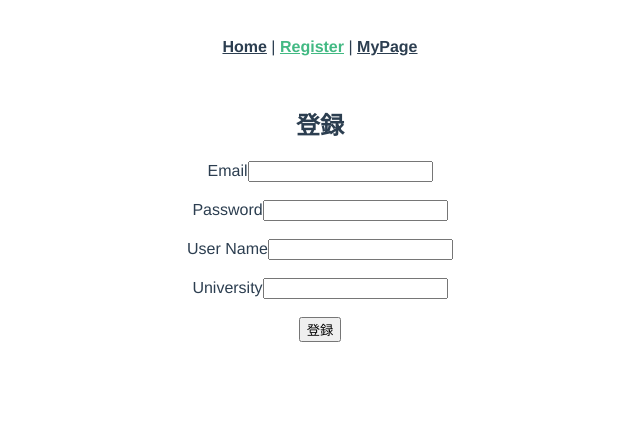
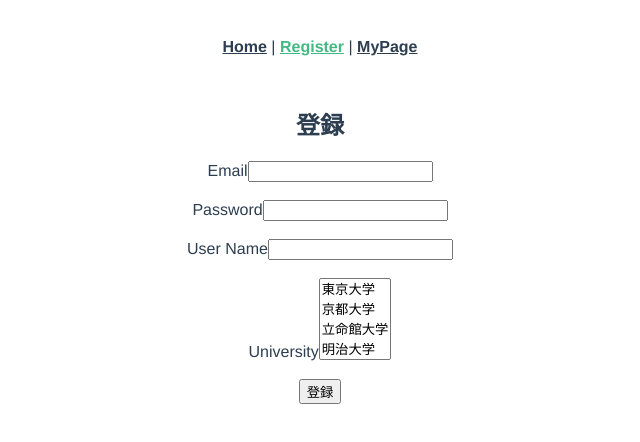
Before and after one commit to webex14-team-5/original-team-app, a Vue app: page /register in a window 1280 px wide. Shown: the top 442 px of the page, without its empty margins (320-960 px from the left). Built offline with nearby package versions, Linux system fonts and the light colour scheme.

Commit message:
register 時に myUniversity 配列を登録

```diff
--- a/src/views/RegisterView.vue
+++ b/src/views/RegisterView.vue
@@ -11,7 +11,12 @@
     <input id="userName" type="userName" v-model="userName" />
     <br /><br />
     <label for="university">University</label>
-    <input id="university" type="university" v-model="university" />
+    <select id="university" name="university" v-model="university" multiple>
+      <option value="U_tokyo">東京大学</option>
+      <option value="U_kyoto">京都大学</option>
+      <option value="rits_U">立命館大学</option>
+      <option value="meiji_U">明治大学</option>
+    </select>
     <br /><br />
     <button v-on:click="register">登録</button>
   </div>
@@ -44,7 +49,13 @@ export default {
         })
         .then((response) => {
           console.log(response)
+          // uid を返す
           this.uId = response.data.localId
+          // myUniversity 配列確認
+          console.log(this.university)
+          // myUniversity に配列にして入れる
+          this.myUniversity = Object.values(this.university)
+          console.log(this.myUniversity)
         })
         .then(() => {
           setDoc(doc(db, "users", this.uId), {
```
